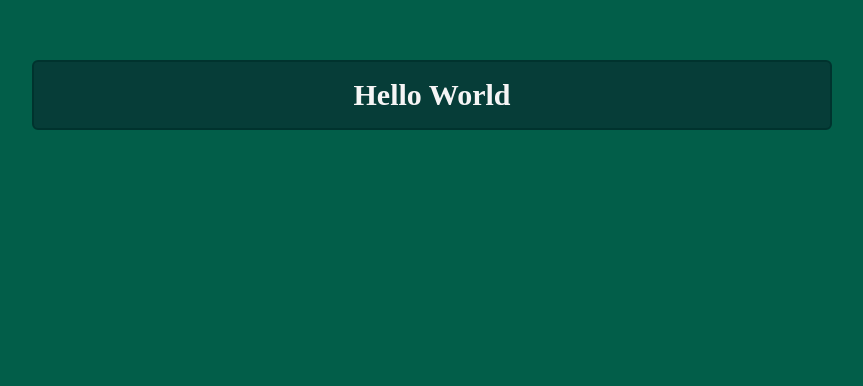
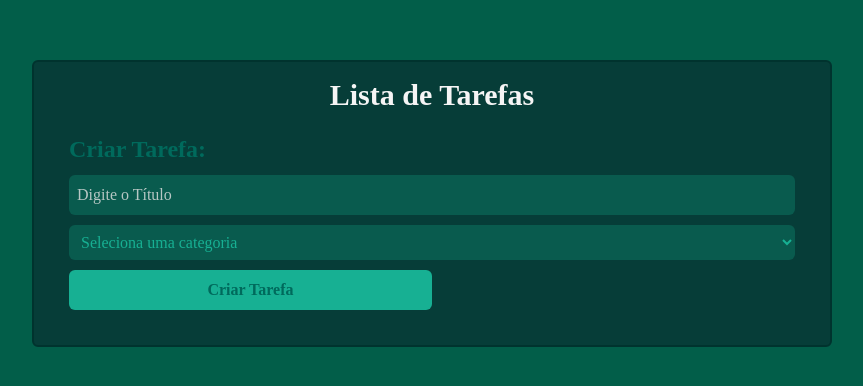
Before and after one commit to FerdiCayet/Taskly, a React (Vite) app: page / in a window 1280 px wide. Shown: the top 386 px of the page, without its empty margins (208-1071 px from the left). Built offline with nearby package versions, Linux system fonts and the light colour scheme; a web font is replaced by a local one.

Commit message:
feat: adiciona componente CreateToDo para gerenciamento de tarefas

```diff
--- a/src/App.tsx
+++ b/src/App.tsx
@@ -1,7 +1,10 @@
+import CreateToDo from './components/CreateToDo';
+
 export default function App() {
     return (
         <div className="bg-(--pine) m-auto mt-15 p-3.75 flex justify-center flex-col w-200 border-2 rounded-md border-(--dark-green)">
-            <h1 className="text-3xl font-bold text-center subpixel-antialiased font-stretch-extra-expanded cursor-default">Hello World</h1>
+            <h1 className="text-3xl font-bold text-center subpixel-antialiased font-stretch-extra-expanded cursor-default">Lista de Tarefas</h1>
+            <CreateToDo />
         </div>
     );
 }
--- /dev/null
+++ b/src/components/CreateToDo.tsx
@@ -0,0 +1,19 @@
+export default function CreateToDo() {
+    return (
+        <div className="flex flex-col gap-2.5 relative m-5">
+            <h1 className="text-(--bangladesh-green) font-bold text-2xl cursor-default">Criar Tarefa:</h1>
+            <input className="p-2 bg-(--forest) placeholder:text-(--stone) text-(--anti-flash-white) rounded-md focus:outline-2 outline-offset-2 outline-(--bangladesh-green) transition-all /*delay-150*/ duration-200 ease" type="text" id="task" name="task" placeholder="Digite o Título" />
+            <select className="p-2 bg-(--forest) placeholder:text-[bg-amber-500] text-(--frog) rounded-md focus:outline-2 outline-offset-2 outline-(--bangladesh-green) transition-all duration-200 ease">
+                <option id="category" defaultValue="none" selected disabled>
+                    Seleciona uma categoria
+                </option>
+                <option defaultValue="study">Estudos</option>
+                <option defaultValue="person">Pessoal</option>
+                <option defaultValue="job">Trabalho</option>
+            </select>
+            <div className="block relative">
+                <button className="bg-(--frog) hover:bg-(--mountain-meadow) transition text-(--bangladesh-green) font-bold bonderad w-1/2 rounded-md p-2 cursor-pointer">Criar Tarefa</button>
+            </div>
+        </div>
+    );
+}
```
